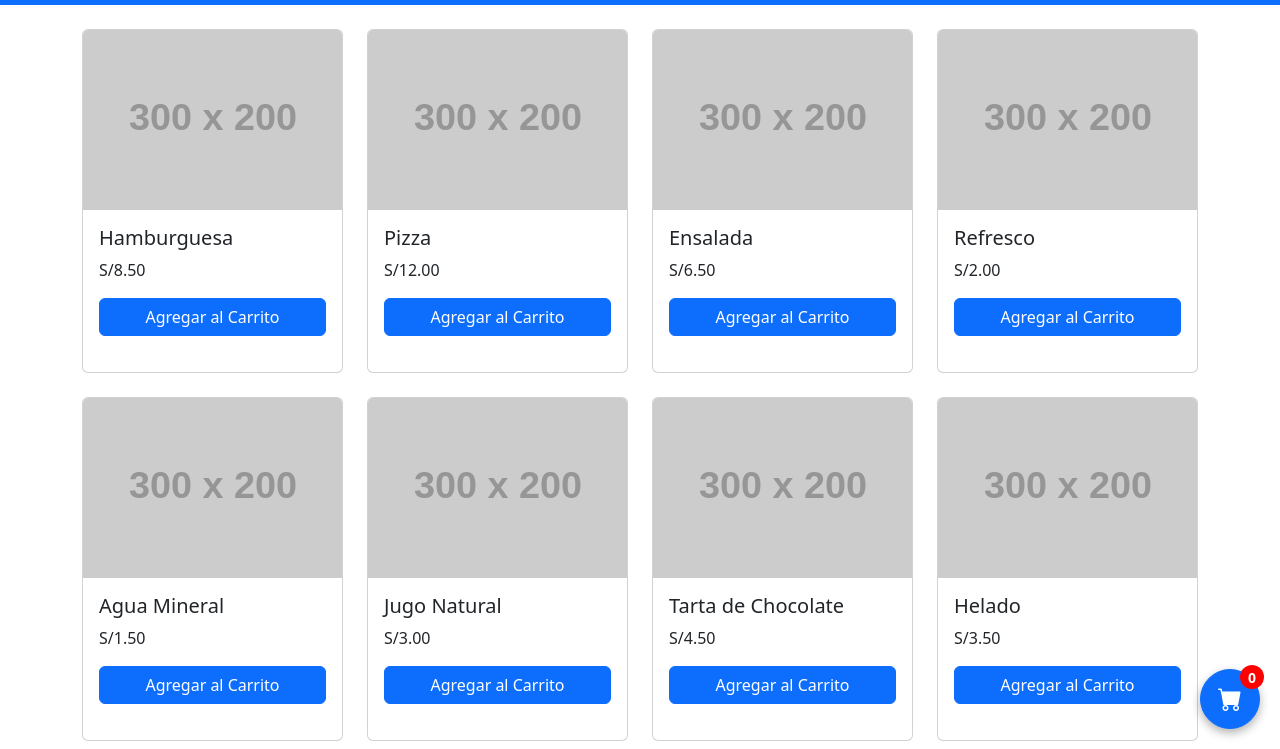
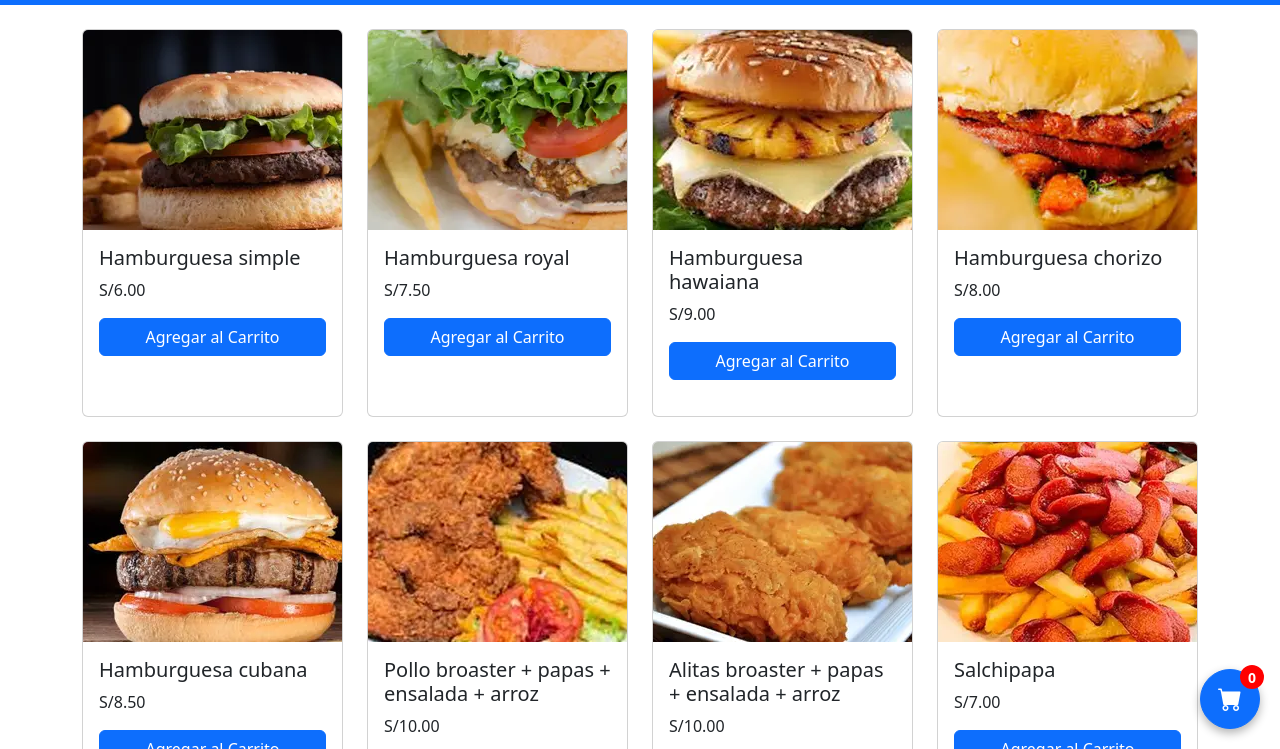
Before and after one commit to c4dhaniel/pos, a plain HTML site: page index.html in a window 1280 px wide. Shown: the part 51-800 px from the top of the page. Drawn offline with nearby package versions, Linux system fonts and the light colour scheme; placeholder pictures from the web are drawn by us.

Commit message:
Add files via upload

```diff
--- a/css/styles.css
+++ b/css/styles.css
@@ -16,7 +16,7 @@ top: 0;
 z-index: 1020;
 }
 .card-img-top {
-height: 180px;
+height: 200px;
 object-fit: cover;
 }
 #cartButton {
--- a/index.html
+++ b/index.html
@@ -28,7 +28,7 @@
     <link rel="manifest" href="manifest.json">
 
     <!-- Open Graph para compartir en redes sociales -->
-    <meta property="og:title" content="Sistema POS | Punto de Venta Profesional">
+    <meta property="og:title" content="POS | DHN.MTZ">
     <meta property="og:description" content="Sistema de punto de venta profesional para gestionar inventario, ventas y reportes en tiempo real.">
     <meta property="og:image" content="images/SOSDHN.png">
     <meta property="og:url" content="https://posmtz.com">
--- a/js/productos.js
+++ b/js/productos.js
@@ -1,19 +1,47 @@
 // Datos de productos (simulando una base de datos)
 const products = [
-    {id: 1, name: "Hamburguesa", price: 8.50, category: "comidas", image: "https://placehold.co/300x200",
-    tags: ["Mayonesa", "Ají", "Mostaza", "Aceituna", "Ketchu"]},
-    {id: 2, name: "Pizza", price: 12.00, category: "comidas", image: "https://placehold.co/300x200",
-    tags: ["Mayonesa", "Ají", "Mostaza", "Aceituna", "Ketchu"]},
-    {id: 3, name: "Ensalada", price: 6.50, category: "comidas", image: "https://placehold.co/300x200",
-    tags: ["Mayonesa", "Ají", "Mostaza", "Aceituna", "Ketchu"]},
-    {id: 4, name: "Refresco", price: 2.00, category: "bebidas", image: "https://placehold.co/300x200",
-    tags: ["Mayonesa", "Ají", "Mostaza", "Aceituna", "Ketchu"]},
-    {id: 5, name: "Agua Mineral", price: 1.50, category: "bebidas", image: "https://placehold.co/300x200",
-    tags: ["Mayonesa", "Ají", "Mostaza", "Aceituna", "Ketchu"]},
-    {id: 6, name: "Jugo Natural", price: 3.00, category: "bebidas", image: "https://placehold.co/300x200",
-    tags: ["Mayonesa", "Ají", "Mostaza", "Aceituna", "Ketchu"]},
-    {id: 7, name: "Tarta de Chocolate", price: 4.50, category: "postres", image: "https://placehold.co/300x200",
-    tags: ["Mayonesa", "Ají", "Mostaza", "Aceituna", "Ketchu"]},
-    {id: 8, name: "Helado", price: 3.50, category: "postres", image: "https://placehold.co/300x200",
-    tags: ["Mayonesa", "Ají", "Mostaza", "Aceituna", "Ketchu"]}
+    {id: 1, name: "Hamburguesa simple", price: 6.00, category: "hamburguesa", image: "images/productos/h-simple.webp",
+    tags: ["Mayonesa", "Ají", "Mostaza", "Aceituna", "Ketchu" , "Sin ensalada", "Sin tomate", "Sin cremas", "Cremas aparte"]},
+    {id: 2, name: "Hamburguesa royal", price: 7.50, category: "hamburguesa", image: "images/productos/h-royal.webp",
+    tags: ["Mayonesa", "Ají", "Mostaza", "Aceituna", "Ketchu" , "Sin ensalada", "Sin tomate", "Sin cremas", "Cremas aparte"]},
+    {id: 3, name: "Hamburguesa hawaiana", price: 9.00, category: "hamburguesa", image: "images/productos/h-hawaiana.webp",
+    tags: ["Mayonesa", "Ají", "Mostaza", "Aceituna", "Ketchu" , "Sin ensalada", "Sin tomate", "Sin cremas", "Cremas aparte"]},
+    {id: 4, name: "Hamburguesa chorizo", price: 8.00, category: "hamburguesa", image: "images/productos/h-chorizo.webp",
+    tags: ["Mayonesa", "Ají", "Mostaza", "Aceituna", "Ketchu" , "Sin ensalada", "Sin tomate", "Sin cremas", "Cremas aparte"]},
+    {id: 5, name: "Hamburguesa cubana", price: 8.50, category: "hamburguesa", image: "images/productos/h-cubana.webp",
+    tags: ["Mayonesa", "Ají", "Mostaza", "Aceituna", "Ketchu" , "Sin ensalada", "Sin tomate", "Sin cremas", "Cremas aparte"]},
+    {id: 6, name: "Pollo broaster + papas + ensalada + arroz", price: 10.00, category: "broaster", image: "images/productos/pollo-broaster.webp",
+    tags: ["Mayonesa", "Ají", "Mostaza", "Aceituna", "Ketchu" , "Sin ensalada", "Sin tomate", "Sin cremas", "Cremas aparte"]},
+    {id: 7, name: "Alitas broaster + papas + ensalada + arroz", price: 10.00, category: "broaster", image: "images/productos/alitas-broaster.webp",
+    tags: ["Mayonesa", "Ají", "Mostaza", "Aceituna", "Ketchu" , "Sin ensalada", "Sin tomate", "Sin cremas", "Cremas aparte"]},
+    {id: 8, name: "Salchipapa", price: 7.00, category: "otros", image: "images/productos/salchipapa.webp",
+    tags: ["Mayonesa", "Ají", "Mostaza", "Aceituna", "Ketchu" , "Sin ensalada", "Sin tomate", "Sin cremas", "Cremas aparte"]},
+    {id: 9, name: "Salchipollo", price: 9.00, category: "otros", image: "images/productos/salchipollo.webp",
+    tags: ["Mayonesa", "Ají", "Mostaza", "Aceituna", "Ketchu" , "Sin ensalada", "Sin tomate", "Sin cremas", "Cremas aparte"]},
+    {id: 10, name: "Patitas", price: 5.00, category: "otros", image: "images/productos/patitas.webp",
+    tags: ["Mayonesa", "Ají", "Mostaza", "Aceituna", "Ketchu" , "Sin ensalada", "Sin tomate", "Sin cremas", "Cremas aparte"]},
+    {id: 11, name: "Jugo de Mango", price: 4.00, category: "jugos", image: "images/productos/jugo-mango.webp",
+    tags: ["Helado", "Sin helar"]},
+    {id: 12, name: "Jugo de Naranja", price: 4.00, category: "jugos", image: "images/productos/jugo-naranja.webp",
+    tags: ["Helado", "Sin helar"]},
+    {id: 13, name: "Jugo de Piña", price: 6.00, category: "jugos", image: "images/productos/jugo-pina.webp",
+    tags: ["Helado", "Sin helar"]},
+    {id: 14, name: "Jugo de Fresa", price: 6.00, category: "jugos", image: "images/productos/jugo-fresa.webp",
+    tags: ["Helado", "Sin helar"]},
+    {id: 15, name: "Jugo de Fresa con leche", price: 7.00, category: "jugos", image: "images/productos/jugo-fresaleche.webp",
+    tags: ["Helado", "Sin helar"]},
+    {id: 16, name: "Huevo", price: 1.50, category: "adicionales", image: "https://placehold.co/300x200",
+    tags: []},
+    {id: 17, name: "Platano", price: 1.00, category: "adicionales", image: "https://placehold.co/300x200",
+    tags: []},
+    {id: 17, name: "Queso", price: 2.00, category: "adicionales", image: "https://placehold.co/300x200",
+    tags: []},
+    {id: 18, name: "Piña", price: 2.00, category: "adicionales", image: "https://placehold.co/300x200",
+    tags: []},
+    {id: 19, name: "Arroz", price: 2.00, category: "adicionales", image: "https://placehold.co/300x200",
+    tags: []},
+    {id: 20, name: "Gaseosa (preguntar)", price: 0, category: "adicionales", image: "https://placehold.co/300x200",
+    tags: ["Helada", "Sin helar"]},
+    {id: 20, name: "Refresco del día (preguntar)", price: 0, category: "adicionales", image: "https://placehold.co/300x200",
+    tags: ["Helado", "Sin helar"]},
 ];
```
Also changed, not shown: images/productos/alitas-broaster.webp (added), images/productos/h-chorizo.webp (added), images/productos/h-cubana.webp (added), images/productos/h-hawaiana.webp (added), images/productos/h-royal.webp (added), images/productos/h-simple.webp (added), images/productos/jugo-fresa.webp (added), images/productos/jugo-fresaleche.webp (added), images/productos/jugo-mango.webp (added), images/productos/jugo-naranja.webp (added), images/productos/jugo-pina.webp (added), images/productos/patitas.webp (added), images/productos/pollo-broaster.webp (added), images/productos/salchipapa.webp (added), 1 more files.
